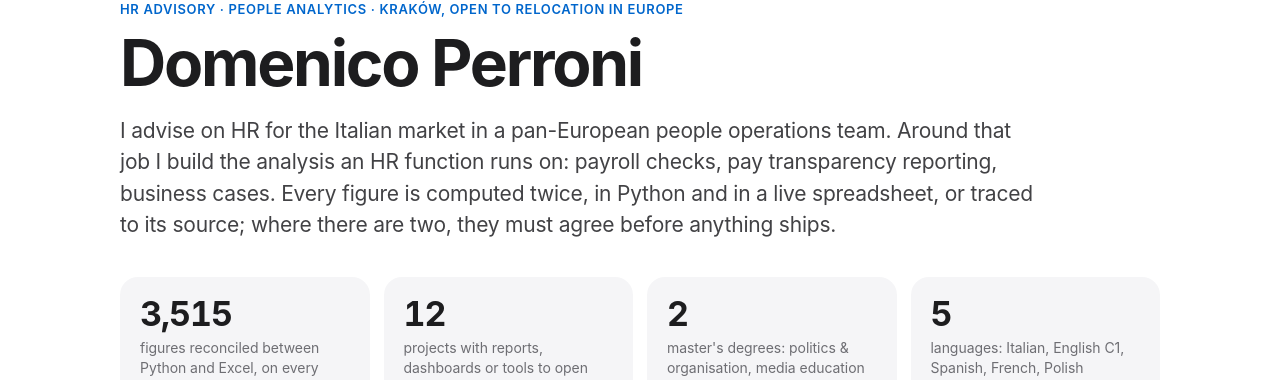
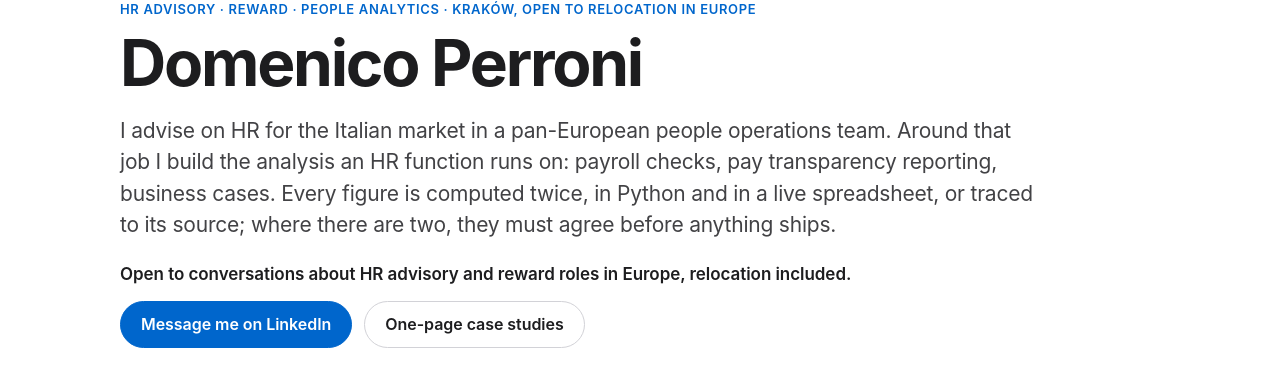
Before and after one commit to D0M3N1C0X/d0m3n1c0x.github.io, a plain HTML site: page index.html in a window 1280 px wide. Shown: the top 380 px of the page. Drawn offline with Linux system fonts and the light colour scheme.

Commit message:
Say what I am open to, with a LinkedIn button at the top
Co-Authored-By: Claude Opus 5.5 <noreply@anthropic.com>

```diff
--- a/index.html
+++ b/index.html
@@ -58,6 +58,8 @@ h1 { font-size: clamp(40px, 7vw, 64px); line-height: 1.04; letter-spacing: -.035
 .facts b { display: block; font: 700 34px/1.1 var(--display); letter-spacing: -.03em; font-variant-numeric: tabular-nums; }
 @media (prefers-color-scheme: dark) { :root:not([data-theme="light"]) .facts b { background: linear-gradient(100deg,#fff 0%,#9cc0ff 60%,#b79cff 100%); -webkit-background-clip: text; background-clip: text; color: transparent; } }
 .facts span { display: block; margin-top: 6px; color: var(--muted); font-size: 14px; line-height: 1.4; }
+.open { margin: 20px 0 0; font-weight: 600; }
+.cta-row { display: flex; flex-wrap: wrap; gap: 12px; margin-top: 14px; }
 .links { display: flex; flex-wrap: wrap; gap: 8px 20px; margin-top: 26px; font-weight: 600; }
 section { padding: 44px 0; border-top: 1px solid var(--line); }
 section > h2 { font-size: clamp(28px, 4vw, 40px); line-height: 1.1; margin-bottom: 8px; }
@@ -107,12 +109,17 @@ footer a { text-decoration: underline; text-underline-offset: 3px; }
 </head>
 <body>
 <header class="wrap">
-  <div class="eyebrow">HR advisory · People analytics · Kraków, open to relocation in Europe</div>
+  <div class="eyebrow">HR advisory · Reward · People analytics · Kraków, open to relocation in Europe</div>
   <h1>Domenico Perroni</h1>
   <p class="lede">I advise on HR for the Italian market in a pan-European people operations team. Around that job I build
     the analysis an HR function runs on: payroll checks, pay transparency reporting, business cases. Every figure is
     computed twice, in Python and in a live spreadsheet, or traced to its source; where there are two, they must
     agree before anything ships.</p>
+  <p class="open">Open to conversations about HR advisory and reward roles in Europe, relocation included.</p>
+  <div class="cta-row">
+    <a class="btn primary" href="https://www.linkedin.com/in/domenico-perroni">Message me on LinkedIn</a>
+    <a class="btn" href="cases/">One-page case studies</a>
+  </div>
   <ul class="facts">
     <li><b>3,515</b><span>figures reconciled between Python and Excel, on every change</span></li>
     <li><b>12</b><span>projects with reports, dashboards or tools to open now, nothing to install</span></li>
```
